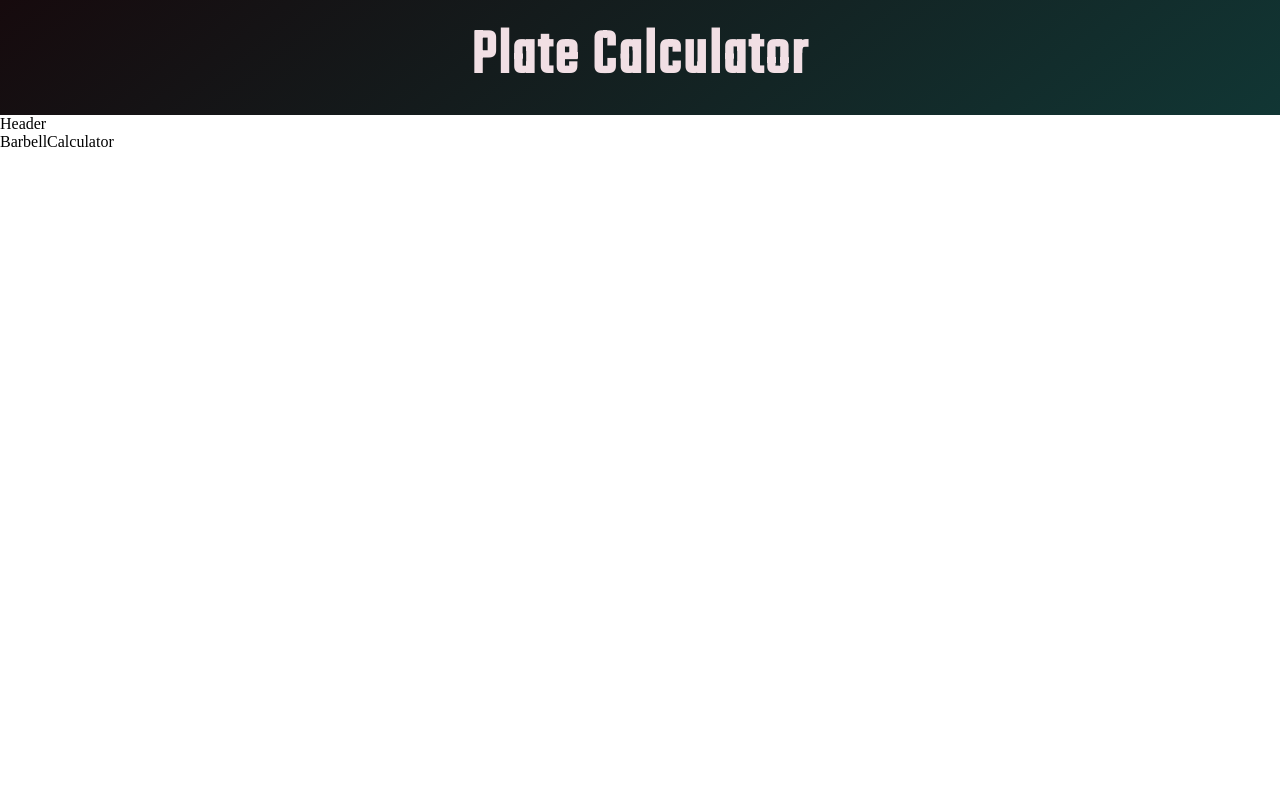
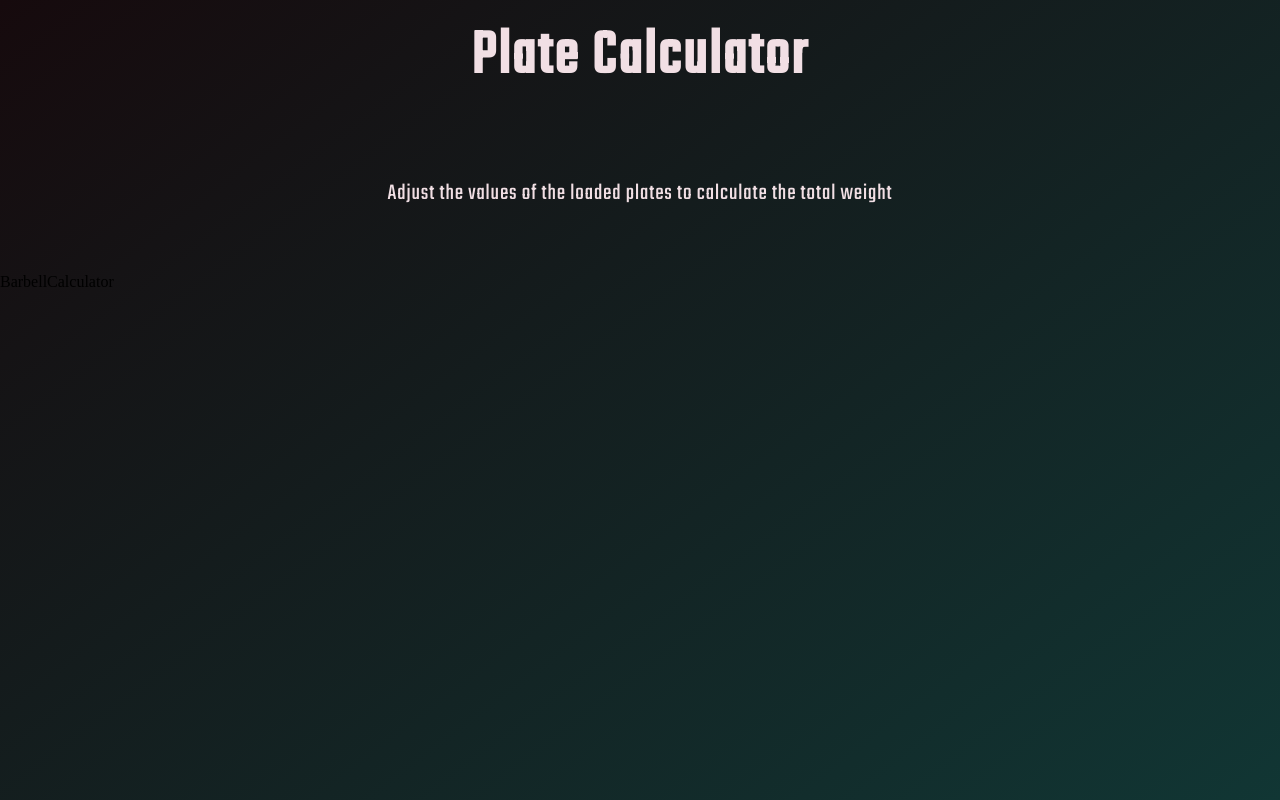
Before and after one commit to TannerCoker/GymWeightCalculator, a React (Create React App) app in the folder gymweightcalculator/: page / in a window 1280 px wide. Built offline with nearby package versions, Linux system fonts and the light colour scheme.

Commit message:
Added initial header jsx/css and added global background

```diff
--- a/gymweightcalculator/src/App.css
+++ b/gymweightcalculator/src/App.css
@@ -22,6 +22,10 @@
   background: linear-gradient(143deg, rgb(22, 10, 13) 0%, rgb(17, 54, 52) 100%);
 }
 
+.app__wrapper {
+  min-height: 100vh;
+}
+
 @media screen and (max-width: 450px) {
   .headtext__teko {
       font-size: 45px;
--- a/gymweightcalculator/src/App.js
+++ b/gymweightcalculator/src/App.js
@@ -6,7 +6,7 @@ import './App.css';
 
 const App = () => {
   return (
-    <div>
+    <div className='app__bg app__wrapper'>
       <Banner title='Plate Calculator'/>
       <Header />
       <BarbellCalculator />
--- a/gymweightcalculator/src/components/Banner/Banner.jsx
+++ b/gymweightcalculator/src/components/Banner/Banner.jsx
@@ -4,7 +4,7 @@ import './Banner.css';
 
 const Banner = ({title}) => {
   return (
-    <div className='app__banner app__bg'>
+    <div className='app__banner'>
       <div className='app__banner-title'>
       <h1 className='headtext__teko'>{title}</h1>
       </div>
--- a/gymweightcalculator/src/containers/Header/Header.css
+++ b/gymweightcalculator/src/containers/Header/Header.css
@@ -0,0 +1,6 @@
+.app__header {
+    width: 100%;
+    display: flex;
+    justify-content: center;
+    align-items: center;
+}
--- a/gymweightcalculator/src/containers/Header/Header.jsx
+++ b/gymweightcalculator/src/containers/Header/Header.jsx
@@ -1,8 +1,15 @@
 import React from 'react'
+import { Banner } from '../../components';
+
+import './Header.css';
 
 const Header = () => {
   return (
-    <div>Header</div>
+    <div className='app__header section__padding'>
+      <div className='app__header-info'>
+        <p className='p__teko'>Adjust the values of the loaded plates to calculate the total weight</p>
+      </div>
+    </div>
   )
 }
 
```
